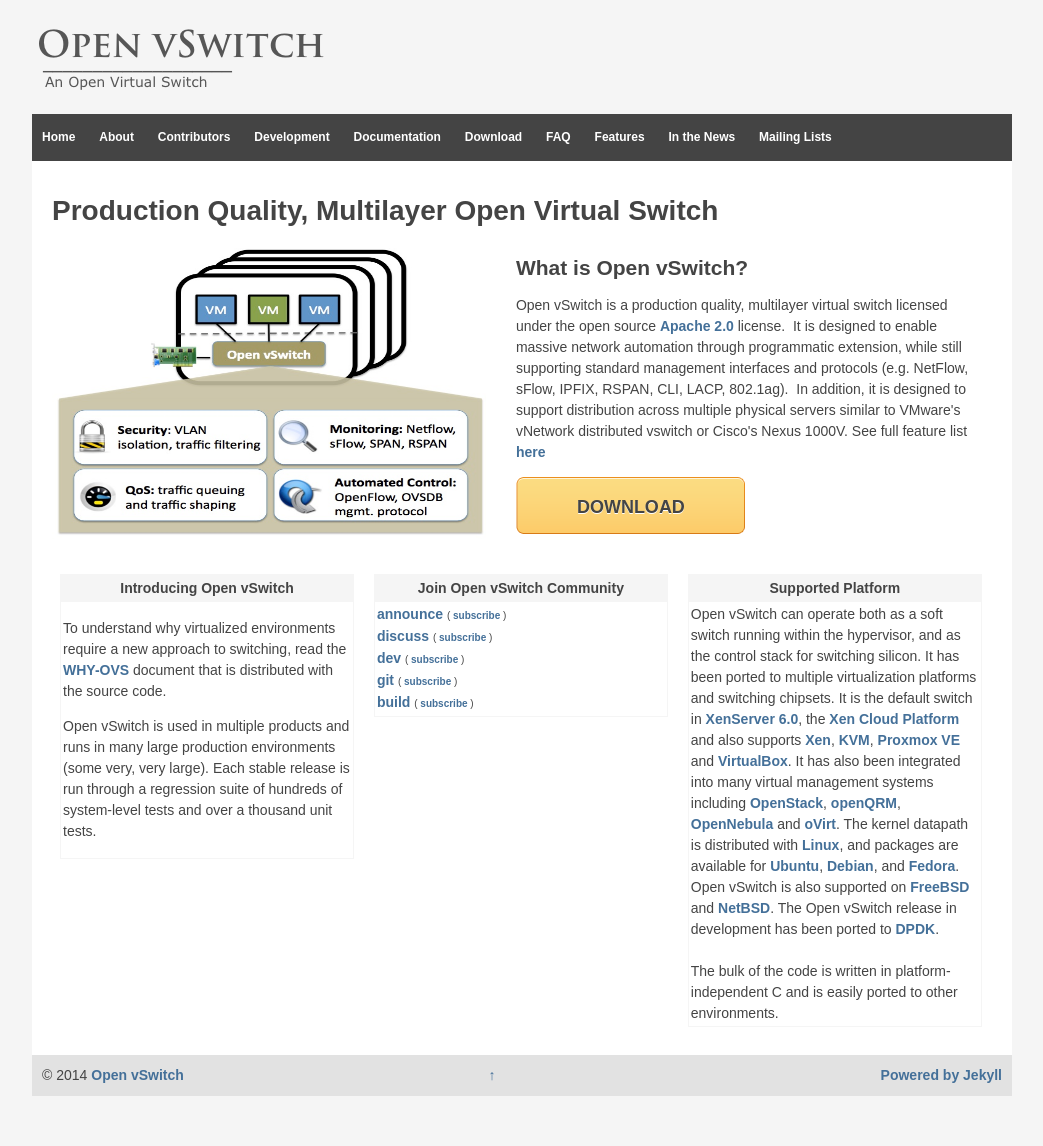
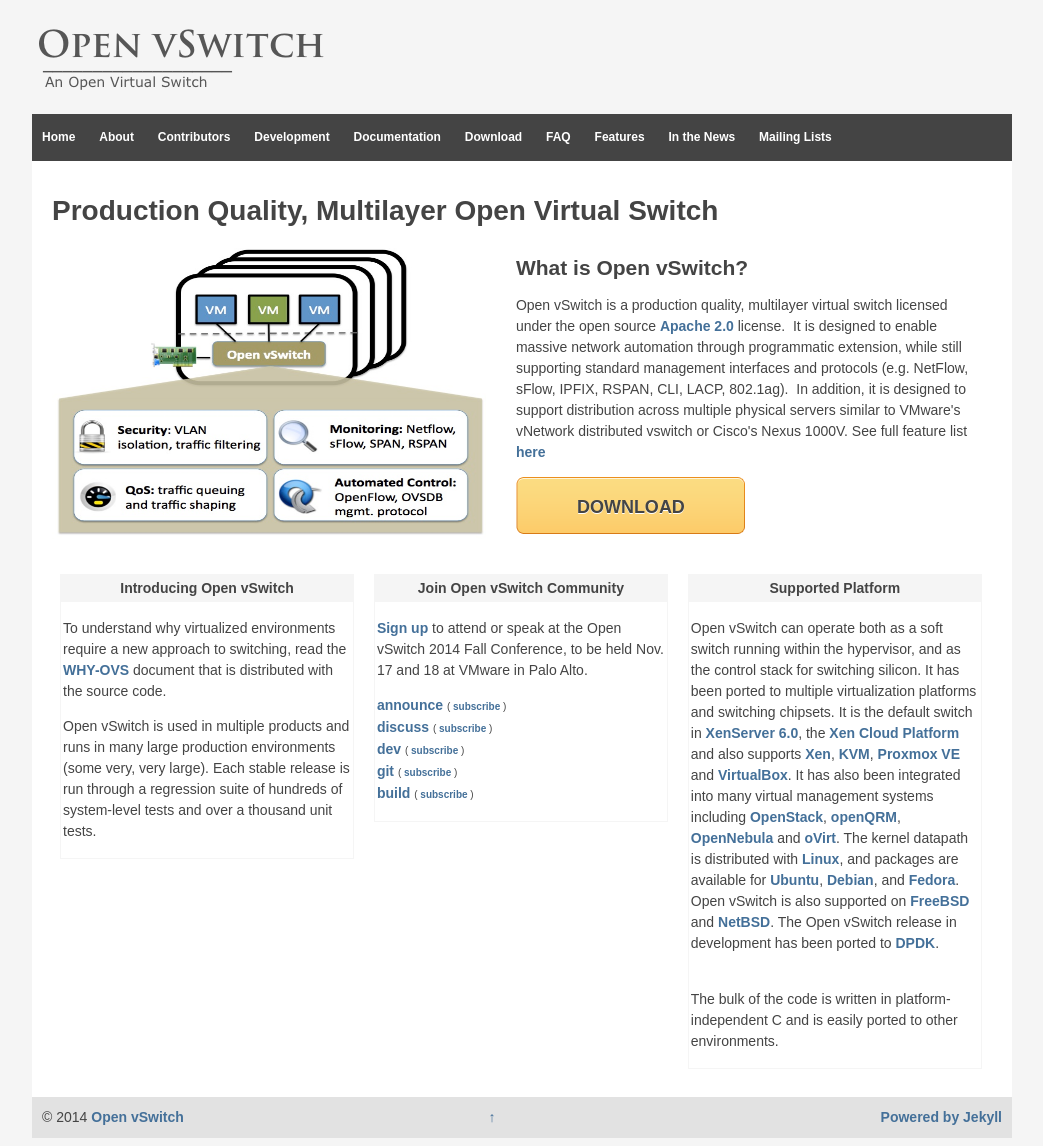
Before and after one commit to openvswitch/openvswitch.github.io, a Jekyll site: the page built from index.html, in a window 1280 px wide. Shown: the whole page, without its empty margins (118-1161 px from the left). Built offline with Jekyll 4.4.1, drawn with Linux system fonts in a browser that asks for light colours; before the commit the page ends 1104 px from its top, so only the background shows below that.

Commit message:
Homepage now shows ovscon2014

```diff
--- a/index.html
+++ b/index.html
@@ -53,7 +53,8 @@
             Join Open vSwitch Community
         </div>
         <div class="textwidget">
-            {% include mailinglist-link.html %}
+            <p><a href="https://www.eventbrite.com/e/open-vswitch-fall-2014-conference-tickets-13167922611">Sign up</a> to attend or speak at the Open vSwitch 2014 Fall Conference, to be held Nov. 17 and 18 at VMware in Palo Alto.</p>
+            <p>{% include mailinglist-link.html %}</p>
         </div>
     </div>
     <div class="onethirdcolumn widget">
@@ -61,9 +62,9 @@
             Supported Platform
         </div>
         <div class="textwidget">
-            Open vSwitch can operate both as a soft switch running within the hypervisor, and as the control stack for switching silicon. It has been ported to multiple virtualization platforms and switching chipsets. It is the default switch in <a href="http://support.citrix.com/article/CTX130418">XenServer 6.0</a>, the <a href="http://xen.org/products/cloudxen.html">Xen Cloud Platform</a> and also supports <a href="http://www.xen.org">Xen</a>, <a href="http://www.linux-kvm.org">KVM</a>, <a href="http://pve.proxmox.com/wiki/Main_Page"> Proxmox VE </a> and <a href="http://www.virtualbox.org/">VirtualBox</a>. It has also been integrated into many virtual management systems including <a href="http://www.openstack.org/">OpenStack</a>, <a href="http://www.openqrm.com/">openQRM</a>, <a href="http://opennebula.org/">OpenNebula</a> and <a href="http://ovirt.org/">oVirt</a>. The kernel datapath is distributed with <a href="http://kernel.org/">Linux</a>,  and packages are available for <a href="http://www.ubuntu.com/">Ubuntu</a>, <a href="http://www.debian.org/">Debian</a>, and <a href="http://fedoraproject.org//">Fedora</a>. Open vSwitch is also supported on <a href="http://freebsd.org">FreeBSD</a> and <a href="http://netbsd.org">NetBSD</a>.  The Open vSwitch release in development has been ported to <a href="http://dpdk.org">DPDK</a>.<br><br>
+            <p>Open vSwitch can operate both as a soft switch running within the hypervisor, and as the control stack for switching silicon. It has been ported to multiple virtualization platforms and switching chipsets. It is the default switch in <a href="http://support.citrix.com/article/CTX130418">XenServer 6.0</a>, the <a href="http://xen.org/products/cloudxen.html">Xen Cloud Platform</a> and also supports <a href="http://www.xen.org">Xen</a>, <a href="http://www.linux-kvm.org">KVM</a>, <a href="http://pve.proxmox.com/wiki/Main_Page"> Proxmox VE </a> and <a href="http://www.virtualbox.org/">VirtualBox</a>. It has also been integrated into many virtual management systems including <a href="http://www.openstack.org/">OpenStack</a>, <a href="http://www.openqrm.com/">openQRM</a>, <a href="http://opennebula.org/">OpenNebula</a> and <a href="http://ovirt.org/">oVirt</a>. The kernel datapath is distributed with <a href="http://kernel.org/">Linux</a>,  and packages are available for <a href="http://www.ubuntu.com/">Ubuntu</a>, <a href="http://www.debian.org/">Debian</a>, and <a href="http://fedoraproject.org//">Fedora</a>. Open vSwitch is also supported on <a href="http://freebsd.org">FreeBSD</a> and <a href="http://netbsd.org">NetBSD</a>.  The Open vSwitch release in development has been ported to <a href="http://dpdk.org">DPDK</a>.<br><br></p>
 
-            The bulk of the code is written in platform-independent C and is easily ported to other environments.
+            <p>The bulk of the code is written in platform-independent C and is easily ported to other environments.</p>
         </div>
     </div>
 </div>
```
